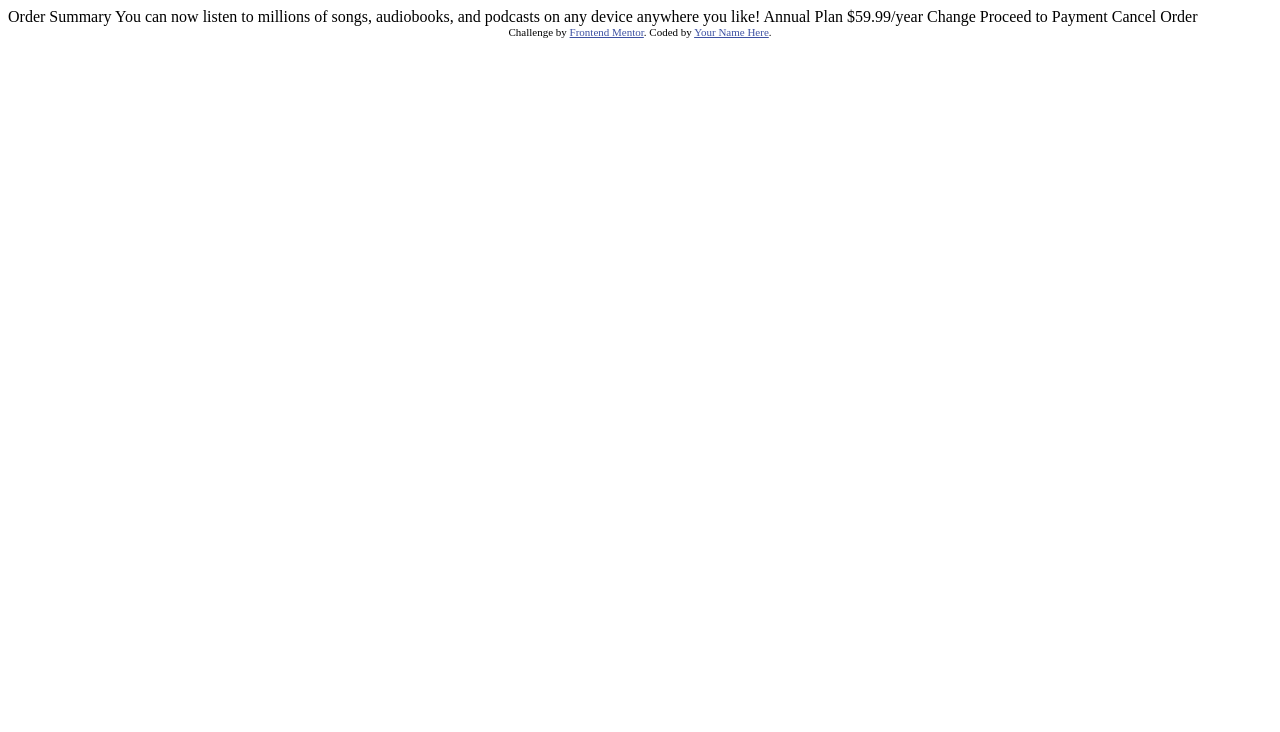
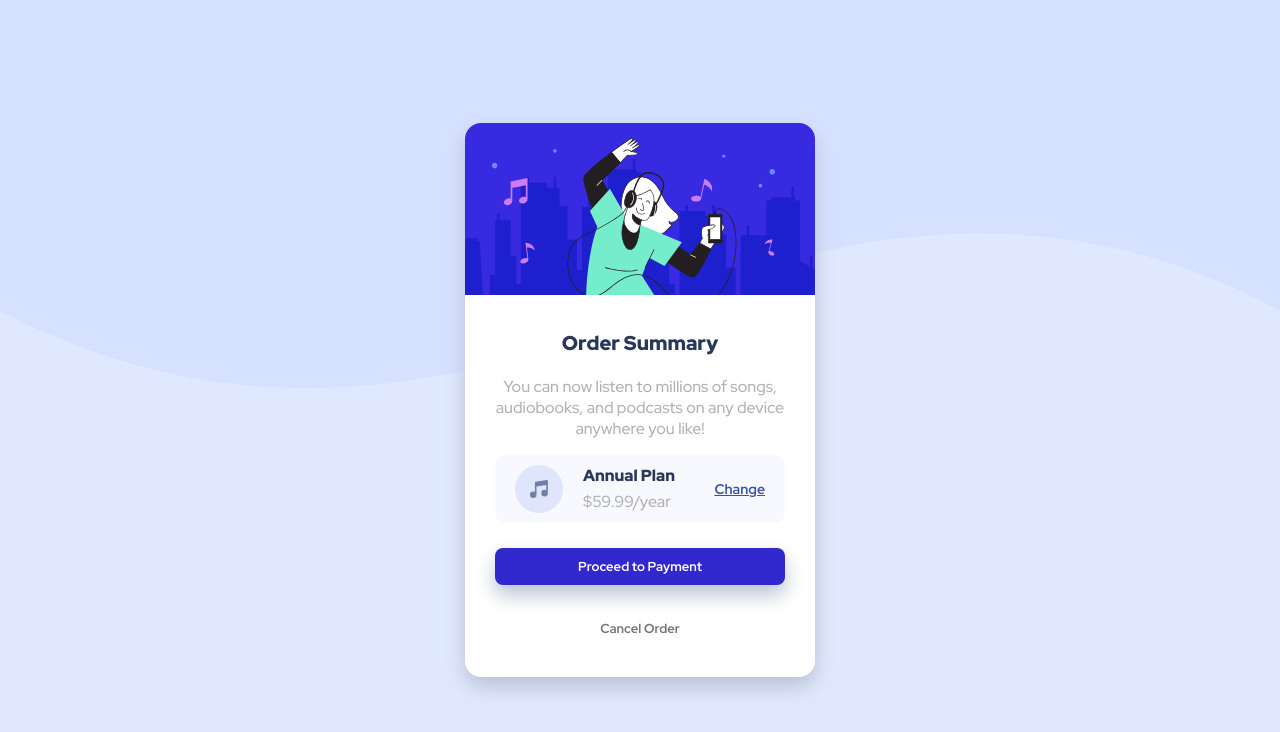
Before and after one commit to Roberta97/frontendmentor, a plain HTML site: page Desafios/Order summary component/index.html in a window 1280 px wide. Drawn offline with Linux system fonts and the light colour scheme.

Commit message:
Projeto Order summary component

```diff
--- /dev/null
+++ b/Desafios/Order summary component/assets/css/style.css
@@ -0,0 +1,115 @@
+body{
+    margin:0;
+    padding:0;
+    box-sizing: border-box;
+    font-size: 16px;
+    color: #b1b0b1;
+    font-family: 'Red Hat Display', sans-serif;
+}
+body *{
+    box-sizing:inherit;
+}
+ /* body::before{
+    content: '';
+    display: fixed;
+    background-image: url("/assets/images/pattern-background-desktop.svg");
+    background-color: hsl(225, 100%, 94%);
+    background-repeat: no-repeat;
+    background-size: cover;
+}  */
+
+ #fundo{
+    background-image: url("/assets/images/pattern-background-desktop.svg");
+    background-color: hsl(225, 100%, 94%);
+    background-repeat: no-repeat;
+    background-size: contain;
+}
+.container{
+    padding: 16px;
+    min-height: 100vh;
+    display:flex;
+    align-items:center;
+    justify-content: center;
+}
+.container-int{
+    width:350px;
+    min-height:500px;
+    background-color:white;
+    border-radius:16px;
+    box-shadow: 0 10px 20px hsl(223, 22%, 78%);
+}
+.topo{
+    width:100%;
+    height:40%;
+}
+.topo img{
+    width:100%;
+    height:100%;
+    border-radius:16px 16px 0 0;
+}
+.base{
+    width:100%;
+    height:60%;
+}
+.area_cont{
+    padding: 10px 30px 30px 30px;
+}
+.info,.btn{
+    text-align: center;
+}
+.valor{
+    display:flex;
+    align-items: center;
+    background-color: #f8f9fe;
+    padding: 10px 20px;
+    border-radius:10px;
+}
+.valor-plan{
+    flex:1;
+    padding-left:20px;
+}
+.valor-plan p{
+    margin:0;
+}
+.valor-plan .txt2{
+    margin-bottom:5px;
+}
+.valor img{
+    max-width: 25%;
+    height:auto;
+}
+.txt1, .txt2{
+    font-weight: 900;
+    color: #293759;
+}
+.txt1{
+    font-size:20px;
+}
+.valor a{
+    color: hsl(228, 45%, 44%);
+    font-size: 14px;
+    font-weight: 600;
+}
+.btn{
+    display: flex;
+    flex-direction: column;
+}
+.btn button{
+    border:0;
+    margin-top:25px;
+    padding:10px 20px;
+    font-family:'Red Hat Display', sans-serif;
+    font-weight: 600;
+    font-size:13px;
+
+}
+.btn .btn-payment{
+    background-color: #3129ce;
+    border-radius: 8px;
+    color:white;
+    box-shadow: 0 10px 20px hsl(223, 22%, 78%);
+}
+.btn .btn-cancel{
+    color: #757473;
+    background-color: transparent;
+}
--- a/Desafios/Order summary component/index.html
+++ b/Desafios/Order summary component/index.html
@@ -1,37 +1,43 @@
 <!DOCTYPE html>
-<html lang="en">
+<html>
 <head>
   <meta charset="UTF-8">
   <meta name="viewport" content="width=device-width, initial-scale=1.0"> <!-- displays site properly based on user's device -->
 
   <link rel="icon" type="image/png" sizes="32x32" href="./images/favicon-32x32.png">
+  <link rel="stylesheet" type="text/css" href="assets/css/style.css"/>
+  <link href="https://fonts.googleapis.com/css2?family=Red+Hat+Display:wght@500;700;900&display=swap" rel="stylesheet">
 
   <title>Frontend Mentor | Order summary card</title>
-
-  <!-- Feel free to remove these styles or customise in your own stylesheet 👍 -->
-  <style>
-    .attribution { font-size: 11px; text-align: center; }
-    .attribution a { color: hsl(228, 45%, 44%); }
-  </style>
 </head>
-<body>
-
-  Order Summary
-
-  You can now listen to millions of songs, audiobooks, and podcasts on any
-  device anywhere you like!
-
-  Annual Plan
-  $59.99/year
-
-  Change
-
-  Proceed to Payment
-  Cancel Order
-
-  <div class="attribution">
-    Challenge by <a href="https://www.frontendmentor.io?ref=challenge" target="_blank">Frontend Mentor</a>.
-    Coded by <a href="#">Your Name Here</a>.
+<body id="fundo">
+  <div class="container">
+    <div class="container-int">
+      <div class="topo">
+        <img src="assets/images/illustration-hero.svg"/>
+      </div>
+      <div class="base">
+        <div class="area_cont">
+          <div class="info">
+            <h3 class="txt1"> Order Summary</h3>
+            <p>You can now listen to millions of songs, audiobooks, and podcasts on any
+              device anywhere you like!</p>
+          </div>
+          <div class="valor">
+            <img src="assets/images/icon-music.svg"/>
+            <div class="valor-plan">
+              <p class="txt2">Annual Plan</p>
+              <p>$59.99/year</p>
+            </div>
+            <a href="#">Change</a>
+          </div>
+          <div class="btn">
+            <button class="btn-payment">Proceed to Payment</button>
+            <button class="btn-cancel">Cancel Order</button>
+          </div>
+        </div>
+      </div>
+    </div>
   </div>
 </body>
 </html>
```
Also changed, not shown: 3 other files.
